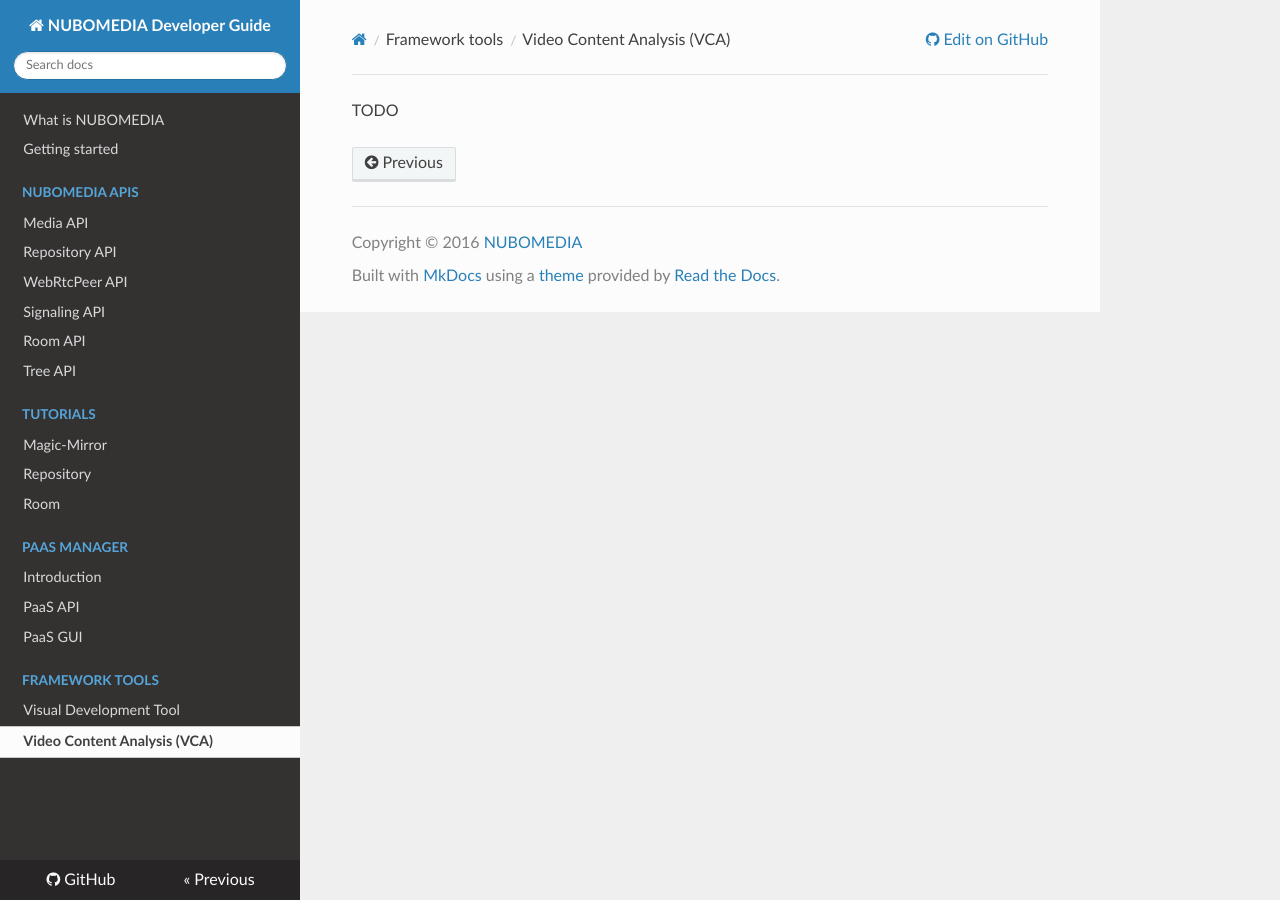
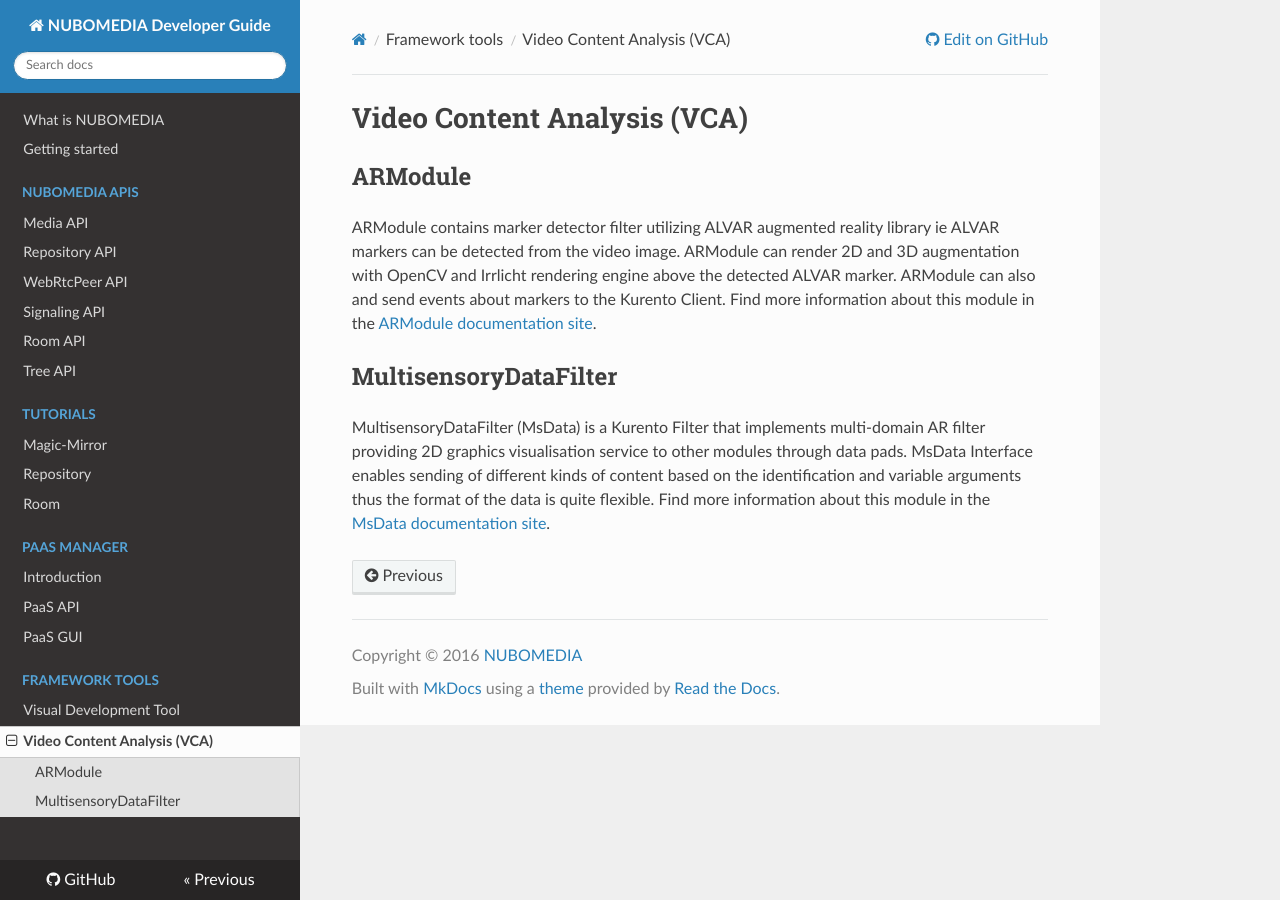
Before and after one commit to nubomedia/developer-guidelines, an MkDocs documentation site: the page built from docs/tools/video-content-analysis.md, in a window 1280 px wide. Built offline with MkDocs 1.6.1, drawn with Linux system fonts in a browser that asks for light colours; nearby versions of some CDN libraries; old or Windows-style settings are respelled for this version of MkDocs.

Commit message:
Introduction of video content analysis page

```diff
--- a/docs/tools/video-content-analysis.md
+++ b/docs/tools/video-content-analysis.md
@@ -1 +1,9 @@
-TODO
+# Video Content Analysis (VCA)
+
+## ARModule
+
+ARModule contains marker detector filter utilizing ALVAR augmented reality library ie ALVAR markers can be detected from the video image. ARModule can render 2D and 3D augmentation with OpenCV and Irrlicht rendering engine above the detected ALVAR marker. ARModule can also and send events about markers to the Kurento Client. Find more information about this module in the [ARModule documentation site](http://nubomedia-vtt-ar.readthedocs.org/).
+
+## MultisensoryDataFilter
+
+MultisensoryDataFilter (MsData) is a Kurento Filter that implements multi-domain AR filter providing 2D graphics visualisation service to other modules through data pads. MsData Interface enables sending of different kinds of content based on the identification and variable arguments thus the format of the data is quite flexible. Find more information about this module in the [MsData documentation site](http://nubomedia-vtt-msdata.readthedocs.org/).
```
Also changed, not shown: docs/img/visual-tool-arch.png (added).
